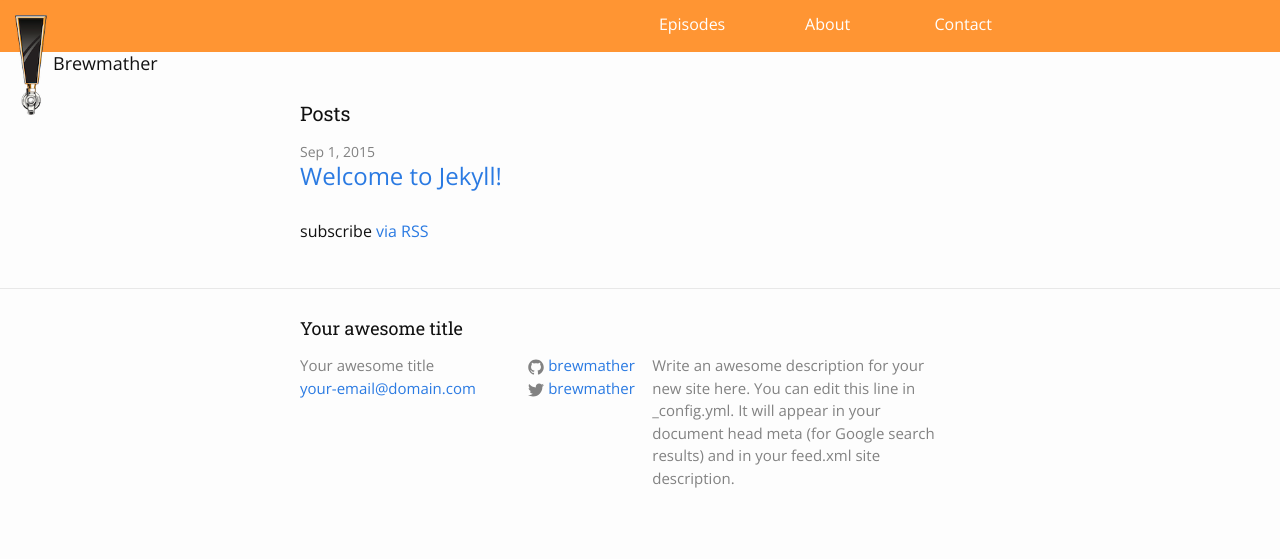
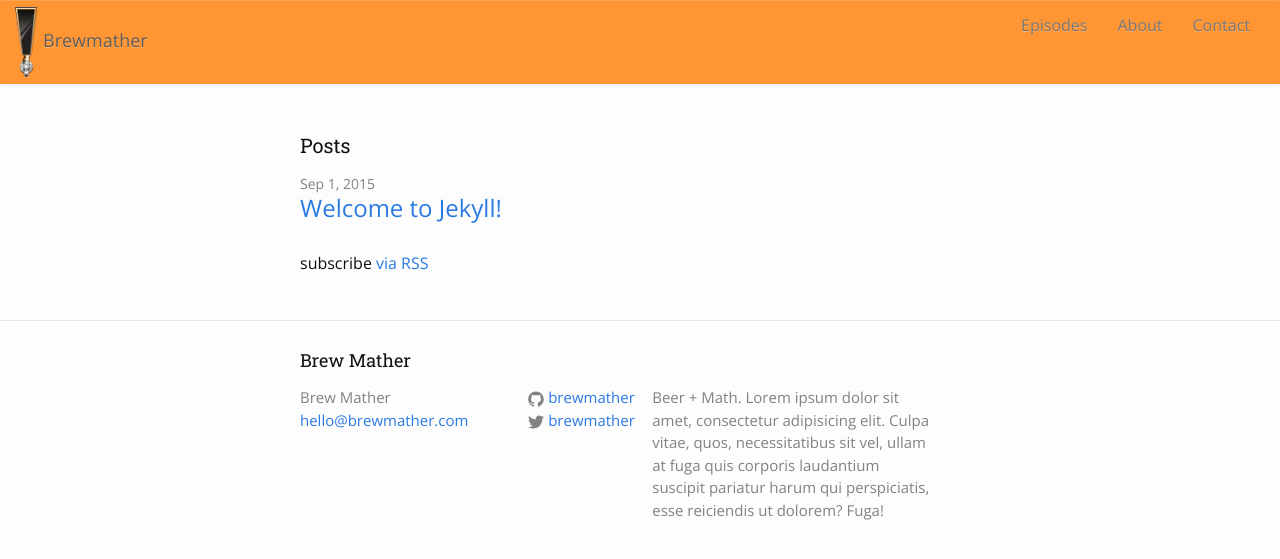
Before and after one commit to brewmather/brewmather-site, a Jekyll site: the page built from index.html, in a window 1280 px wide. Shown: the top 559 px of the page. Built offline with Jekyll 4.4.1, drawn with Linux system fonts in a browser that asks for light colours; nearby versions of some CDN libraries.

Commit message:
add responsive header

```diff
--- a/_config.yml
+++ b/_config.yml
@@ -1,12 +1,12 @@
 # Site settings
-title: Your awesome title
-email: your-email@domain.com
+title: Brew Mather
+email: hello@brewmather.com
 description: > # this means to ignore newlines until "baseurl:"
-  Write an awesome description for your new site here. You can edit this
-  line in _config.yml. It will appear in your document head meta (for
-  Google search results) and in your feed.xml site description.
+  Beer + Math. Lorem ipsum dolor sit amet, consectetur adipisicing elit. Culpa vitae,
+  quos, necessitatibus sit vel, ullam at fuga quis corporis laudantium suscipit pariatur
+  harum qui perspiciatis, esse reiciendis ut dolorem? Fuga!
 baseurl: "" # the subpath of your site, e.g. /blog/
-url: "http://yourdomain.com" # the base hostname & protocol for your site
+url: "http://www.brewmather.com" # the base hostname & protocol for your site
 twitter_username: brewmather
 github_username:  brewmather
 
--- a/_includes/footer.html
+++ b/_includes/footer.html
@@ -53,3 +53,5 @@
   </div>
 
 </footer>
+<script src="//code.jquery.com/jquery-2.1.4.min.js"></script>
+<script src="//maxcdn.bootstrapcdn.com/bootstrap/3.3.5/js/bootstrap.min.js"></script>
--- a/_includes/head.html
+++ b/_includes/head.html
@@ -7,6 +7,7 @@
   <meta name="description" content="{% if page.excerpt %}{{ page.excerpt | strip_html | strip_newlines | truncate: 160 }}{% else %}{{ site.description }}{% endif %}">
   <link href='https://fonts.googleapis.com/css?family=Roboto+Slab|Open+Sans' rel='stylesheet' type='text/css'>
   <link rel="stylesheet" href="https://maxcdn.bootstrapcdn.com/bootstrap/3.3.5/css/bootstrap.min.css">
+  <link rel="stylesheet" href="https://maxcdn.bootstrapcdn.com/bootstrap/3.3.5/css/bootstrap-theme.min.css">
   <link rel="stylesheet" href="{{ "/css/main.css" | prepend: site.baseurl }}">
   <link rel="canonical" href="{{ page.url | replace:'index.html','' | prepend: site.baseurl | prepend: site.url }}">
   <link rel="alternate" type="application/rss+xml" title="{{ site.title }}" href="{{ "/feed.xml" | prepend: site.baseurl | prepend: site.url }}" />
--- a/_includes/header.html
+++ b/_includes/header.html
@@ -1,7 +1,8 @@
 <header class="site-header">
-  <nav class="navbar">
+  <nav class="navbar navbar-default">
+    <div class="container-fluid">
       <div class="navbar-header">
-      <button type="button" class="navbar-toggle collapsed" data-toggle="collapse" data-target="#bs-example-navbar-collapse-1" aria-expanded="false">
+        <button type="button" class="navbar-toggle collapsed" data-toggle="collapse" data-target="#navbar" aria-expanded="false" aria-controls="navbar">
           <span class="sr-only">Toggle navigation</span>
           <span class="icon-bar"></span>
           <span class="icon-bar"></span>
@@ -12,47 +13,13 @@
           Brewmather
         </a>
       </div>
-    <div class="row">
-      <div class="col-sm-4 col-sm-offset-4">
-        <div class="linkRow">
-          <div class="col-xs-4">
-            <a href="/">Episodes</a>
-          </div>
-          <div class="col-xs-4">
-            <a href="#">About</a>
-          </div>
-          <div class="col-xs-4">
-            <a href="#">Contact</a>
-          </div>
+      <div class="collapse navbar-collapse" id="navbar">
+        <ul class="nav navbar-nav navbar-right">
+          <li><a href="#">Episodes</a></li>
+          <li><a href="#">About</a></li>
+          <li><a href="#">Contact</a></li>
+        </ul>
       </div>
     </div>
   </nav>
-
-
-  <!-- <img id="logo-main" src="images/logo.jpg"> -->
-
-<!--   <div class="wrapper">
-
-    <a class="site-title" href="{{ site.baseurl }}/">{{ site.title }}</a>
-
-    <nav class="site-nav">
-      <a href="#" class="menu-icon">
-        <svg viewBox="0 0 18 15">
-          <path fill="#424242" d="M18,1.484c0,0.82-0.665,1.484-1.484,1.484H1.484C0.665,2.969,0,2.304,0,1.484l0,0C0,0.665,0.665,0,1.484,0 h15.031C17.335,0,18,0.665,18,1.484L18,1.484z"/>
-          <path fill="#424242" d="M18,7.516C18,8.335,17.335,9,16.516,9H1.484C0.665,9,0,8.335,0,7.516l0,0c0-0.82,0.665-1.484,1.484-1.484 h15.031C17.335,6.031,18,6.696,18,7.516L18,7.516z"/>
-          <path fill="#424242" d="M18,13.516C18,14.335,17.335,15,16.516,15H1.484C0.665,15,0,14.335,0,13.516l0,0 c0-0.82,0.665-1.484,1.484-1.484h15.031C17.335,12.031,18,12.696,18,13.516L18,13.516z"/>
-        </svg>
-      </a>
-
-      <div class="trigger">
-        {% for page in site.pages %}
-          {% if page.title %}
-          <a class="page-link" href="{{ page.url | prepend: site.baseurl }}">{{ page.title }}</a>
-          {% endif %}
-        {% endfor %}
-      </div>
-    </nav>
-
-  </div> -->
-
 </header>
--- a/_sass/_layout.scss
+++ b/_sass/_layout.scss
@@ -22,6 +22,15 @@ $main-orange: rgb(255,149,51);
     border: none;
 }
 
+.site-header > .navbar-default {
+    background-image: none;
+}
+
+.site-header .navbar-brand {
+    height: auto;
+    padding: 7px 15px
+}
+
 .site-header h1 {
     color: white;
     text-align: center;
@@ -31,7 +40,7 @@ $main-orange: rgb(255,149,51);
 }
 
 #header-logo {
-    height: 100px;
+    height: 70px;
     display: inline;
     margin: 0 auto;
 }
```
Also changed, not shown: 5 other files. Lines whose indentation alone changed are shown as unchanged.
